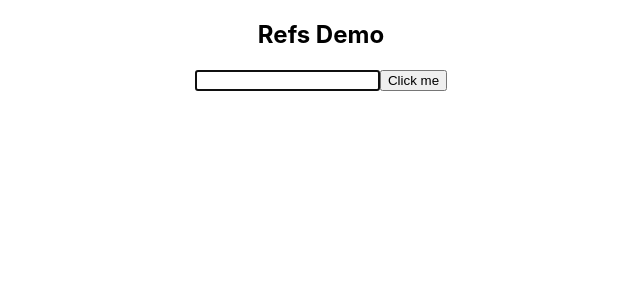
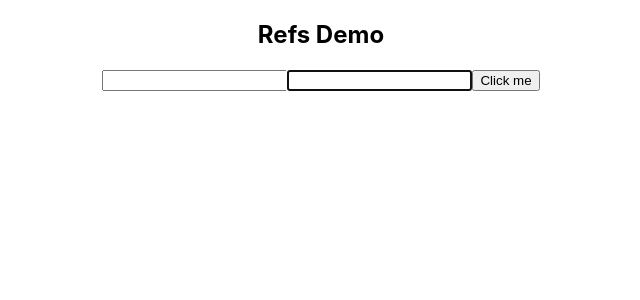
Before and after one commit to frizio/demo-react-app, a React (Create React App) app: page / in a window 1280 px wide. Shown: the top 300 px of the page, without its empty margins (319-959 px from the left). Built offline with nearby package versions, Linux system fonts and the light colour scheme.

Commit message:
Refs: third use case

```diff
--- a/src/components/RefsDemo.js
+++ b/src/components/RefsDemo.js
@@ -5,11 +5,18 @@
   constructor(props) {
     super(props)
     this.inputRef = React.createRef();
+    this.cbRef = null;
+    this.setCbRef = element => {
+      this.cbRef = element;
+    }
   }
 
   componentDidMount() {
     console.log(this.inputRef);
-    this.inputRef.current.focus();
+    //this.inputRef.current.focus();
+    if (this.cbRef) {
+      this.cbRef.focus()
+    }
   }
 
   clickHandler = () => {
@@ -21,6 +28,7 @@
       <div>
         <h2>Refs Demo</h2>
         <input type="text" ref={this.inputRef} />
+        <input type="text" ref={this.setCbRef} />
         <button onClick={this.clickHandler}>Click me</button>
       </div>
     )
```
